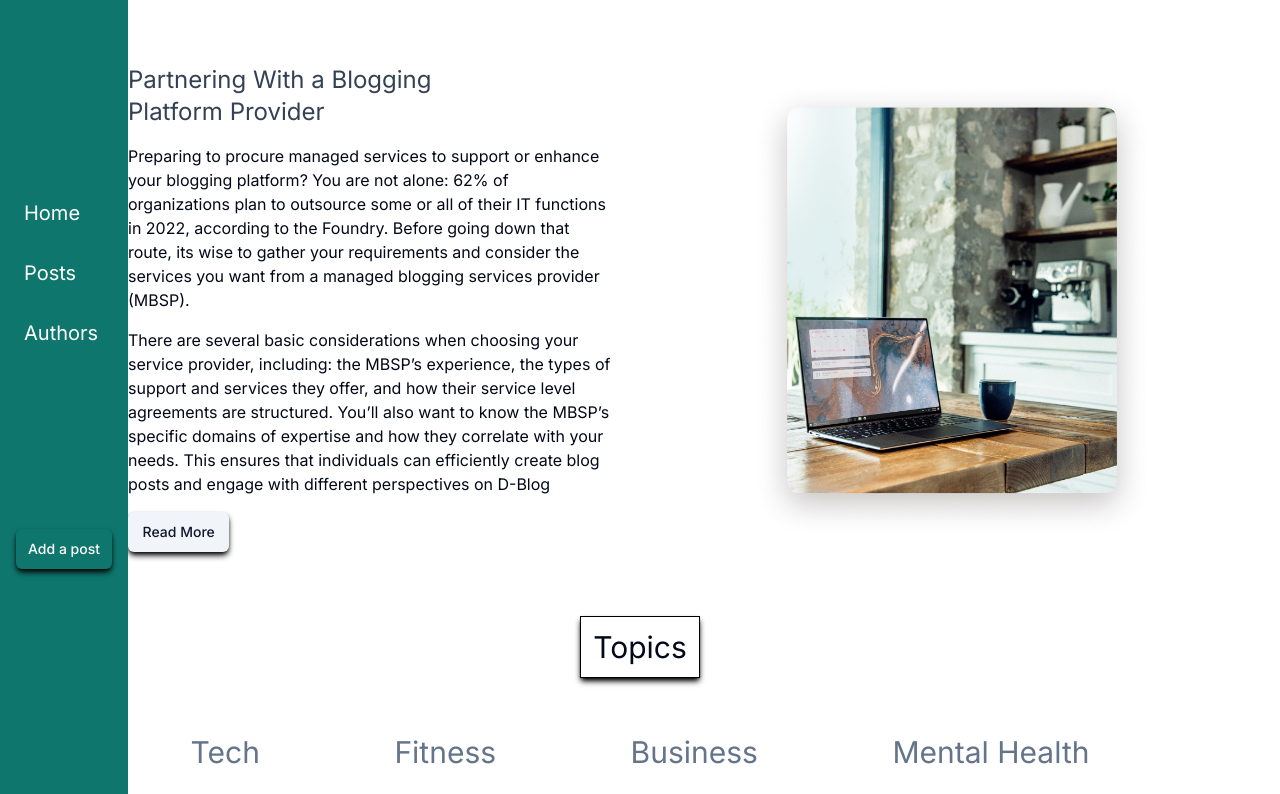
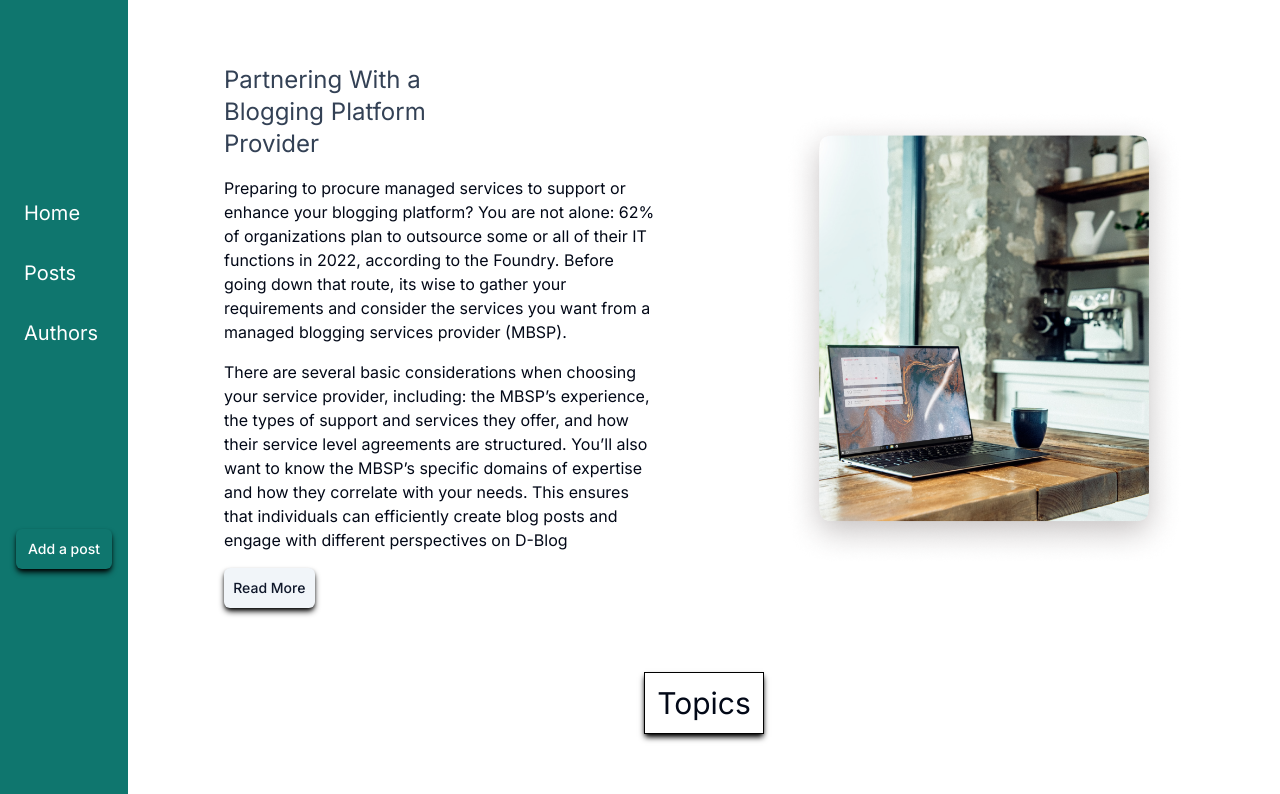
Before and after one commit to LinkBroken/D-blog, a Next.js app: page / in a window 1280 px wide. Shown: the top 794 px of the page. Built offline with nearby package versions, Linux system fonts and the light colour scheme; no server answers; the database is empty.

Commit message:
fix: add margin left

```diff
--- a/app/page.tsx
+++ b/app/page.tsx
@@ -24,7 +24,7 @@ export default async function Home() {
   }
 
   return (
-    <>
+    <main className="ml-32 md:ml-42 ">
       <div className="flex flex-col gap-8 p-8">
         <div className="pt-8 flex flex-col justify-center gap-4 items-center lg:flex-row">
           <div className="flex flex-col gap-4 w-full items-center lg:w-1/2 lg:items-start">
@@ -82,6 +82,6 @@ export default async function Home() {
           </div>
         </>
       )}
-    </>
+    </main>
   );
 }
```
